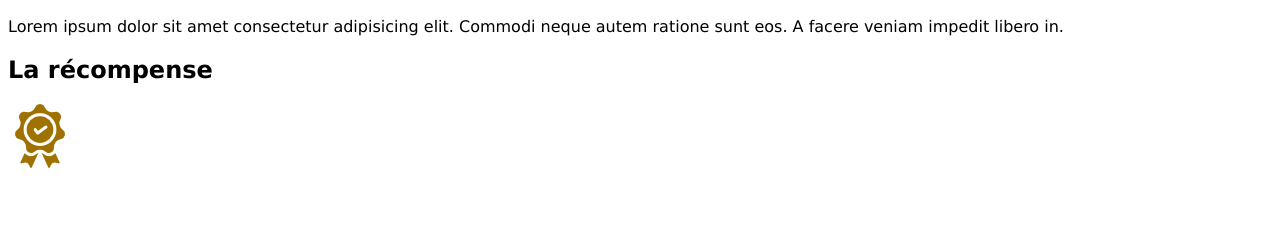
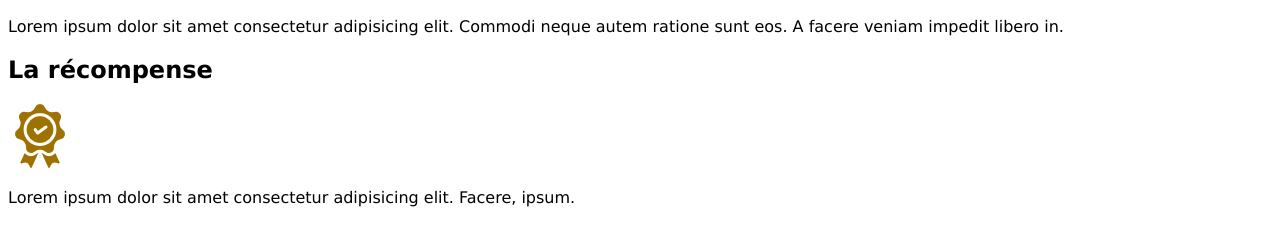
Before and after one commit to sycill/clone_mon_site_web, a plain HTML site: page index.html in a window 1280 px wide. Shown: the part 106-352 px from the top of the page. Drawn offline with Linux system fonts and the light colour scheme.

Commit message:
ajout d'un p

```diff
--- a/index.html
+++ b/index.html
@@ -25,6 +25,7 @@
         <img src="images/medal_bronze.png" alt="Médaille de bronze">
     </div>
 
+    <p>Lorem ipsum dolor sit amet consectetur adipisicing elit. Facere, ipsum.</p>
 
 
 </body>
```
